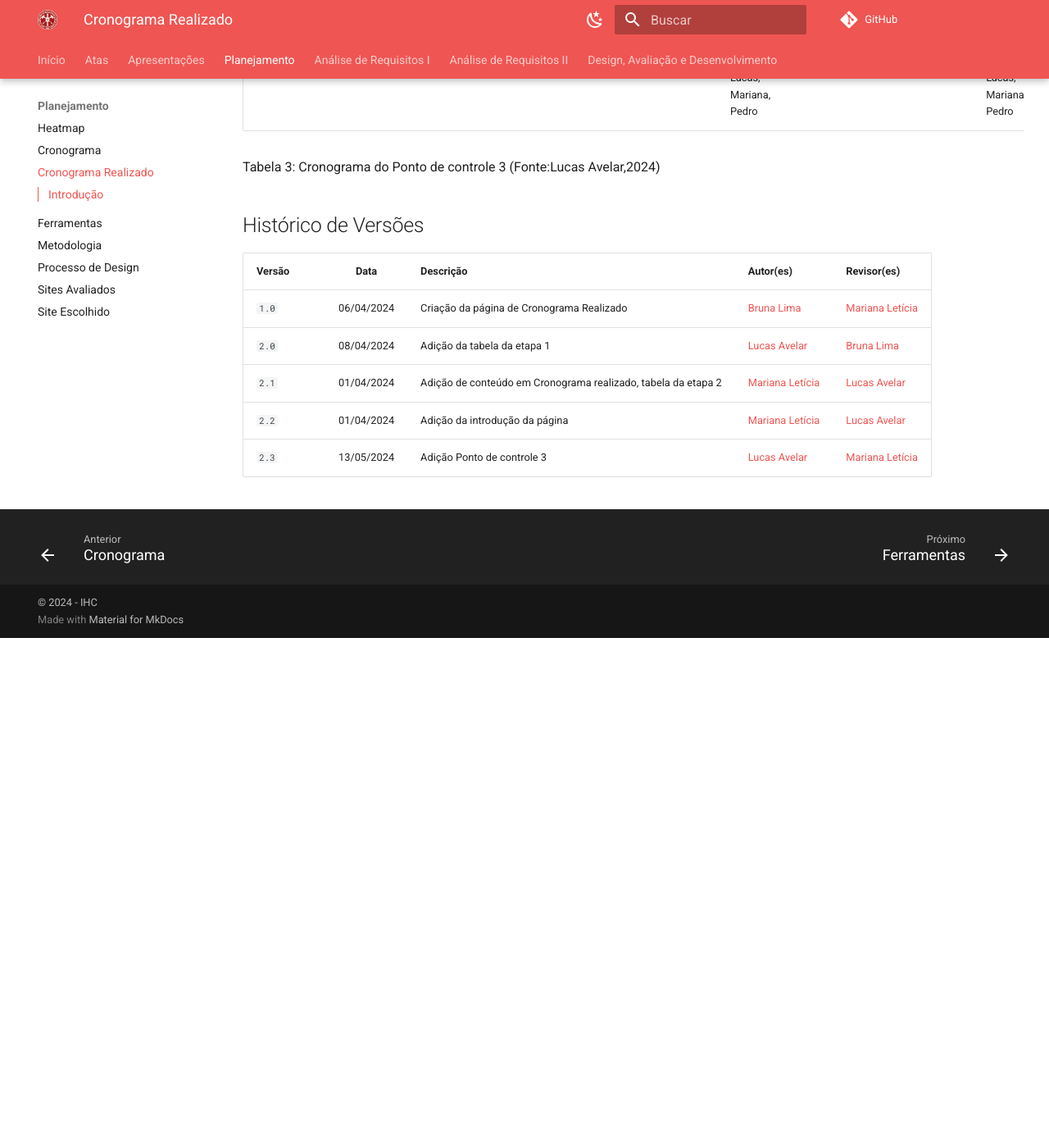
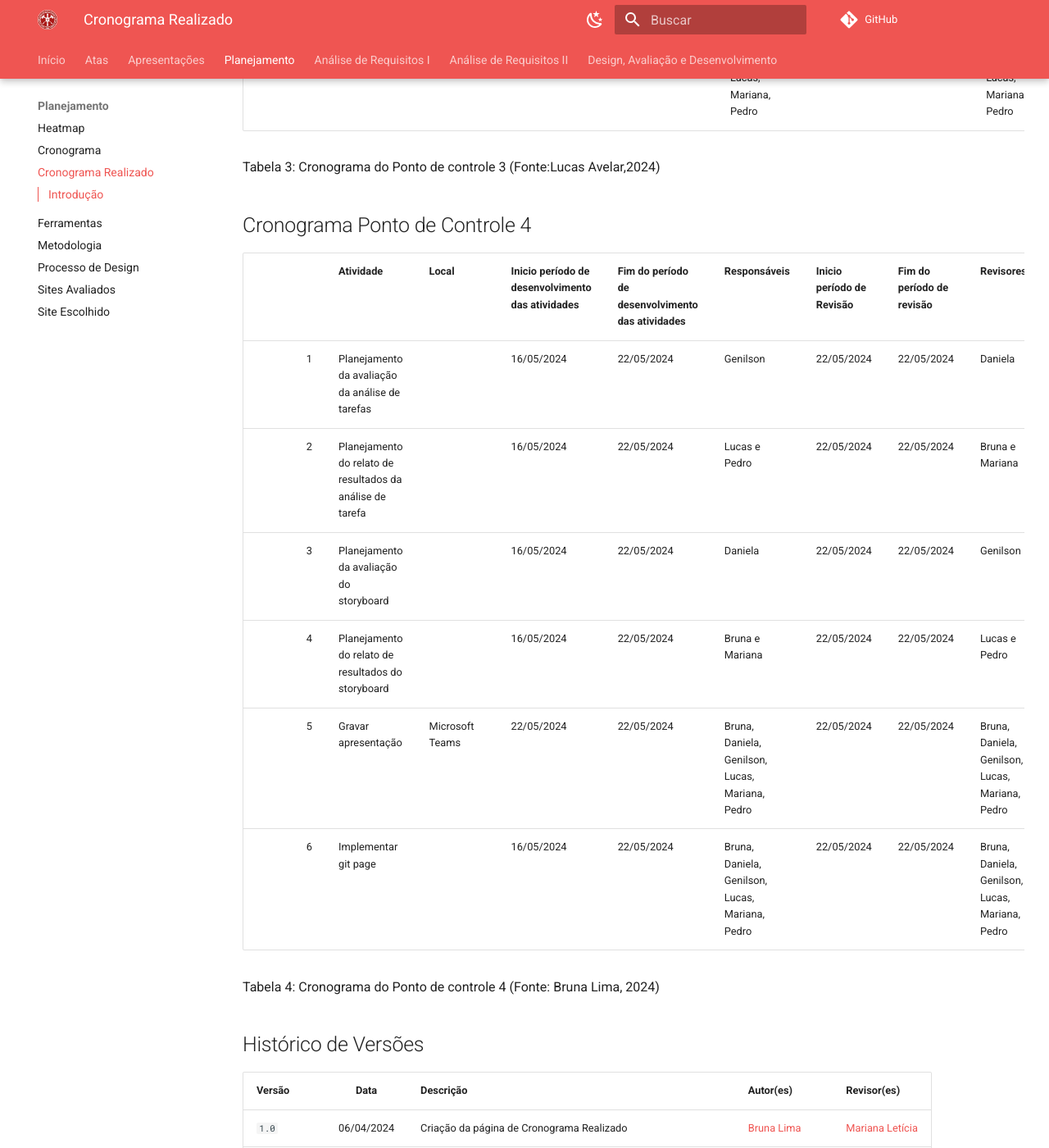
Before and after one commit to Interacao-Humano-Computador/2024.1-CBMERJ, an MkDocs documentation site: the page built from docs/planejamento/CronogramaRealizado.md, in a window 1280 px wide and 1400 px high, scrolled down 3223 px. Shown: the whole window at 82% size. Built offline with MkDocs 1.6.1 and Material for MkDocs 9.7.7, drawn with Linux system fonts in a browser that asks for light colours; comment, search, counter and statistics services are not loaded; before the commit the page ends 4001 px from its top, so only the background shows below that; some of the changed text lies outside the part shown.

Commit message:
Cronograma realizado e tabela de apresentação

```diff
--- a/docs/planejamento/CronogramaRealizado.md
+++ b/docs/planejamento/CronogramaRealizado.md
@@ -56,6 +56,20 @@ Este é o cronograma realizado, o qual representa o que e como de fato as ativid
 
 <p>Tabela 3: Cronograma do Ponto de controle 3 (Fonte:Lucas Avelar,2024)</p>
 
+
+## Cronograma Ponto de Controle 4
+
+|    | Atividade | Local | Inicio período de desenvolvimento das atividades | Fim do período de desenvolvimento das atividades | Responsáveis | Inicio período de Revisão | Fim do período de revisão | Revisores |
+|---:|:---------------------------------------------|:-------------|:--------------------------------------------|:--------------------|:----------------|:---------------------|:--------------------|:------------|
+|  1 | Planejamento da avaliação da análise de tarefas |  | 16/05/2024| 22/05/2024 | Genilson | 22/05/2024 | 22/05/2024 | Daniela |
+|  2 | Planejamento do relato de resultados da análise de tarefa |  | 16/05/2024| 22/05/2024  | Lucas e Pedro | 22/05/2024   | 22/05/2024  | Bruna e Mariana |
+|  3 | Planejamento da avaliação do storyboard |  | 16/05/2024 | 22/05/2024  | Daniela | 22/05/2024 | 22/05/2024  | Genilson |
+|  4 | Planejamento do relato de resultados do storyboard |  | 16/05/2024| 22/05/2024  | Bruna e Mariana | 22/05/2024 | 22/05/2024 | Lucas e Pedro |
+|  5 | Gravar apresentação | Microsoft Teams | 22/05/2024 | 22/05/2024 | Bruna, Daniela, Genilson, Lucas, Mariana, Pedro | 22/05/2024 | 22/05/2024 | Bruna, Daniela, Genilson, Lucas, Mariana, Pedro |
+|  6 | Implementar git page |  | 16/05/2024| 22/05/2024  | Bruna, Daniela, Genilson, Lucas, Mariana, Pedro | 22/05/2024 | 22/05/2024 | Bruna, Daniela, Genilson, Lucas, Mariana, Pedro |
+
+<p>Tabela 4: Cronograma do Ponto de controle 4 (Fonte: Bruna Lima, 2024)</p>
+
 ## Histórico de Versões
 
 | Versão |    Data    | Descrição                                 | Autor(es)                                       | Revisor(es)                                    |
@@ -65,3 +79,4 @@ Este é o cronograma realizado, o qual representa o que e como de fato as ativid
 | `2.1`   | 01/04/2024 | Adição de conteúdo em Cronograma realizado, tabela da etapa 2                     | [Mariana Letícia](https://github.com/Marianannn)  | [Lucas Avelar](https://github.com/LucasAvelar2711)        |
 | `2.2`   | 01/04/2024 | Adição da introdução da página                     | [Mariana Letícia](https://github.com/Marianannn)  | [Lucas Avelar](https://github.com/LucasAvelar2711)        |
 | `2.3`   | 13/05/2024 | Adição Ponto de controle 3                    | [Lucas Avelar](https://github.com/LucasAvelar2711)  | [Mariana Letícia](https://github.com/Marianannn)        |
+| `3.0`   | 22/05/2024 | Adição Ponto de controle 4                   | [Bruna Lima](https://github.com/libruna)  |        |
```
Also changed, not shown: docs/apresentacoes/apresentacao_4.md (added, +56 -0 lines).
